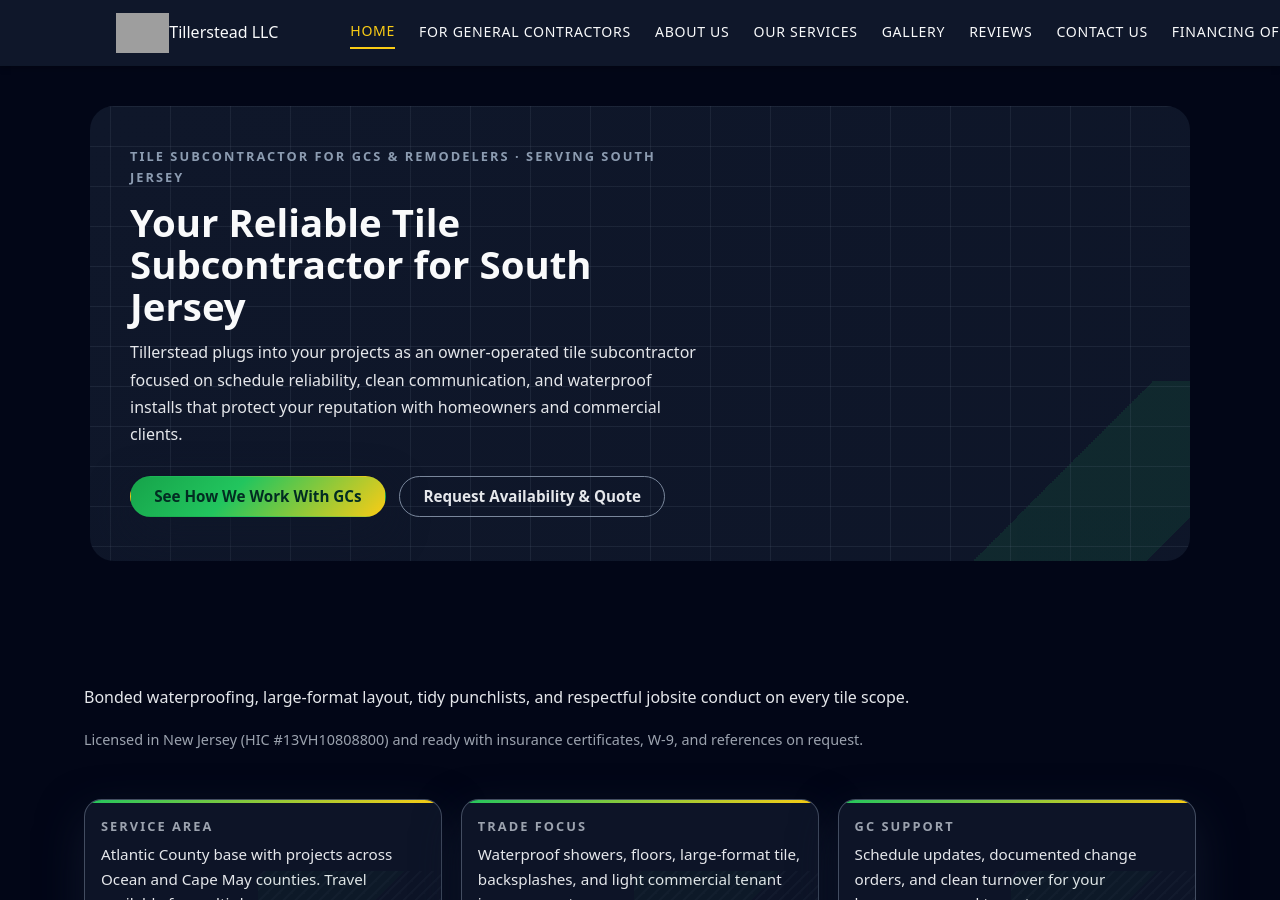
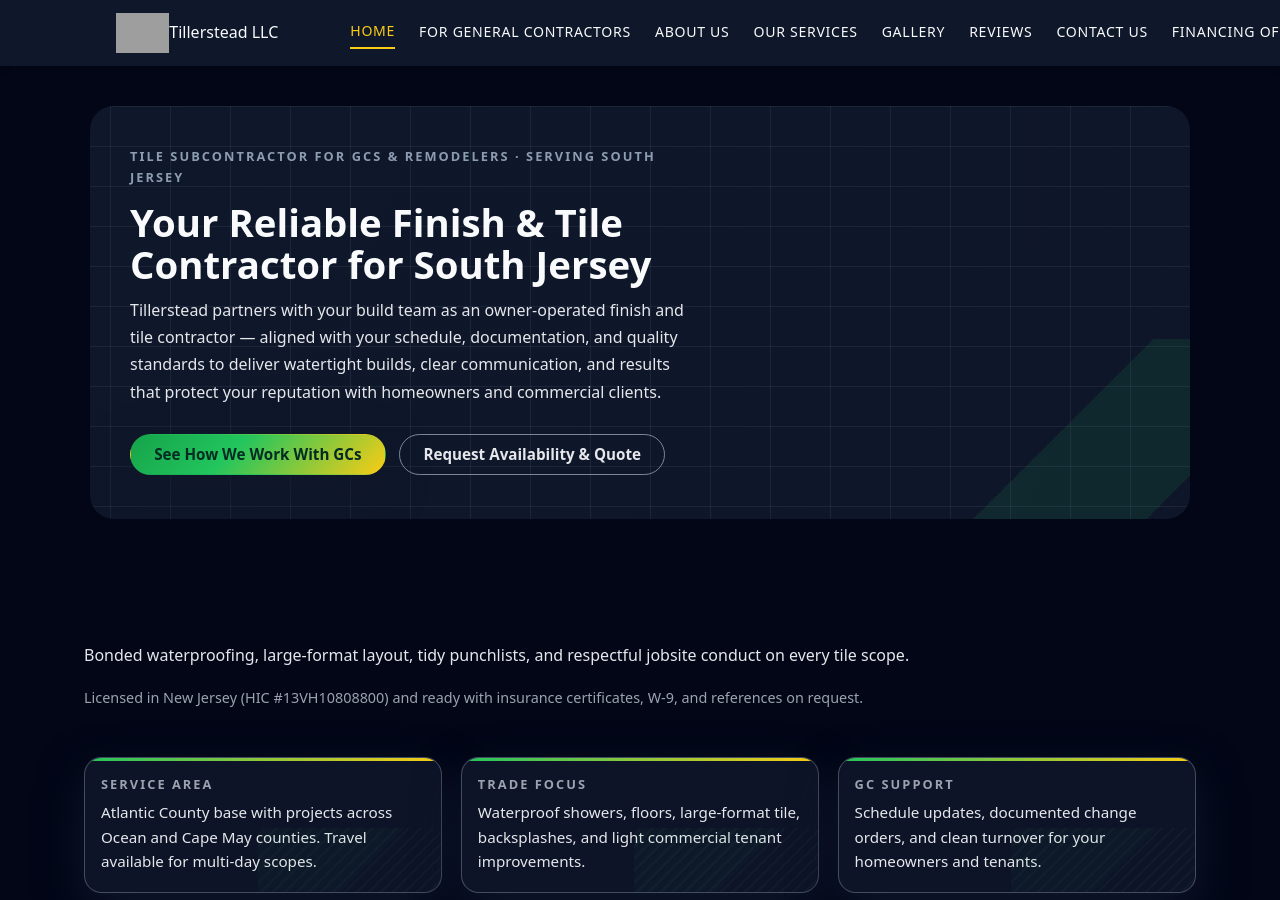
Before and after one commit to XTX33/Tillerstead-site, a Jekyll site: the page built from index.html, in a window 1280 px wide and 900 px high. Built offline with Jekyll 4.4.1, drawn with Linux system fonts in a browser that asks for light colours; grey boxes are pictures that could not be loaded.

Commit message:
Update index.html

```diff
--- a/index.html
+++ b/index.html
@@ -68,10 +68,9 @@ schema:
 
 # Hero content (used by _includes/page-hero.html)
 hero_eyebrow: "Tile Subcontractor for GCs & Remodelers · Serving South Jersey"
-hero_title: "Your Reliable Tile Subcontractor for South Jersey"
+hero_title: "Your Reliable Finish & Tile Contractor for South Jersey"
 hero_summary: >
-  Tillerstead plugs into your projects as an owner-operated tile subcontractor focused on schedule reliability,
-  clean communication, and waterproof installs that protect your reputation with homeowners and commercial clients.
+  Tillerstead partners with your build team as an owner-operated finish and tile contractor — aligned with your schedule, documentation, and quality standards to deliver watertight builds, clear communication, and results that protect your reputation with homeowners and commercial clients.
 hero_primary_url: "/for-general-contractors/"
 hero_primary_label: "See How We Work With GCs"
 hero_secondary_url: "/contact/"
```
